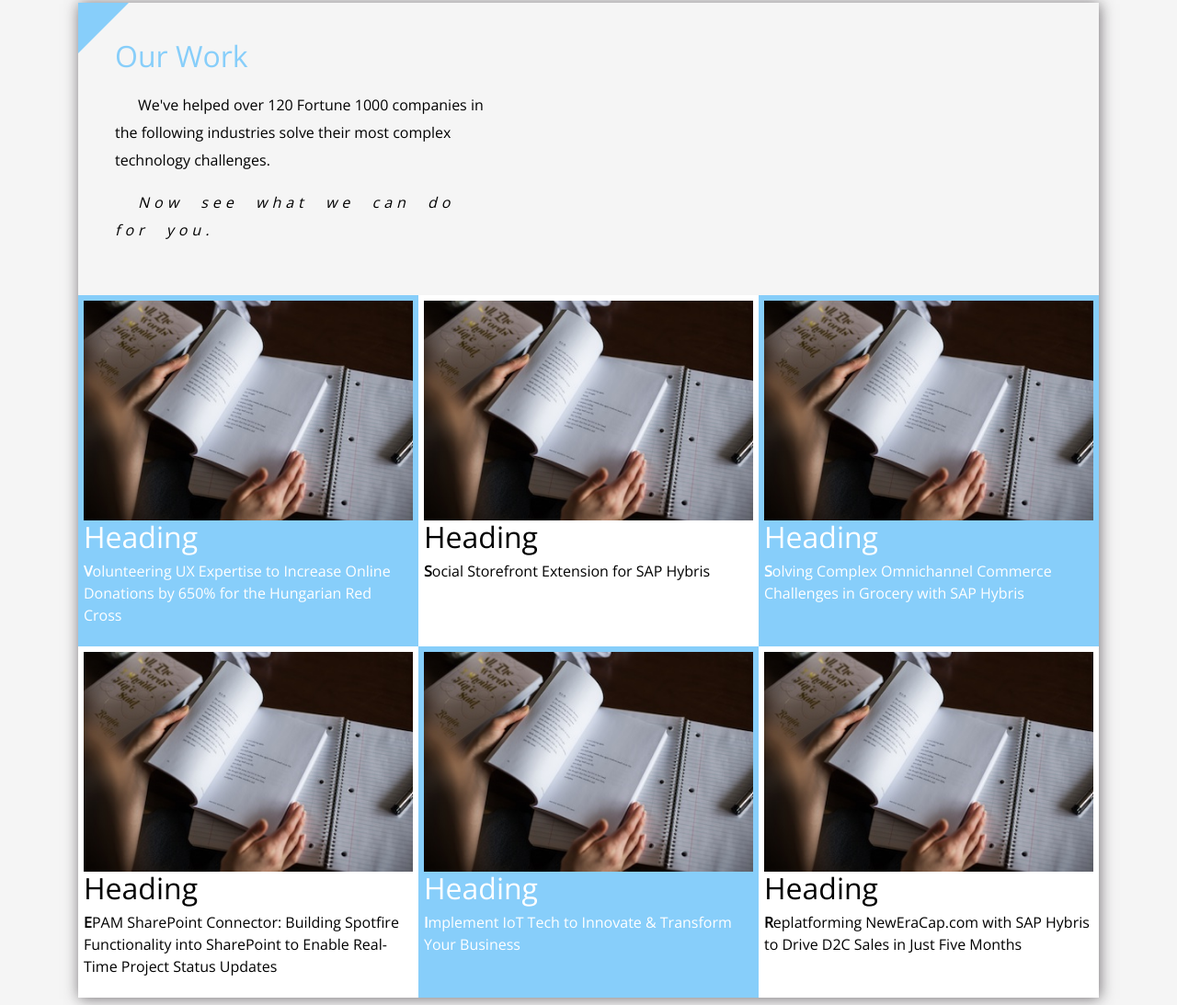
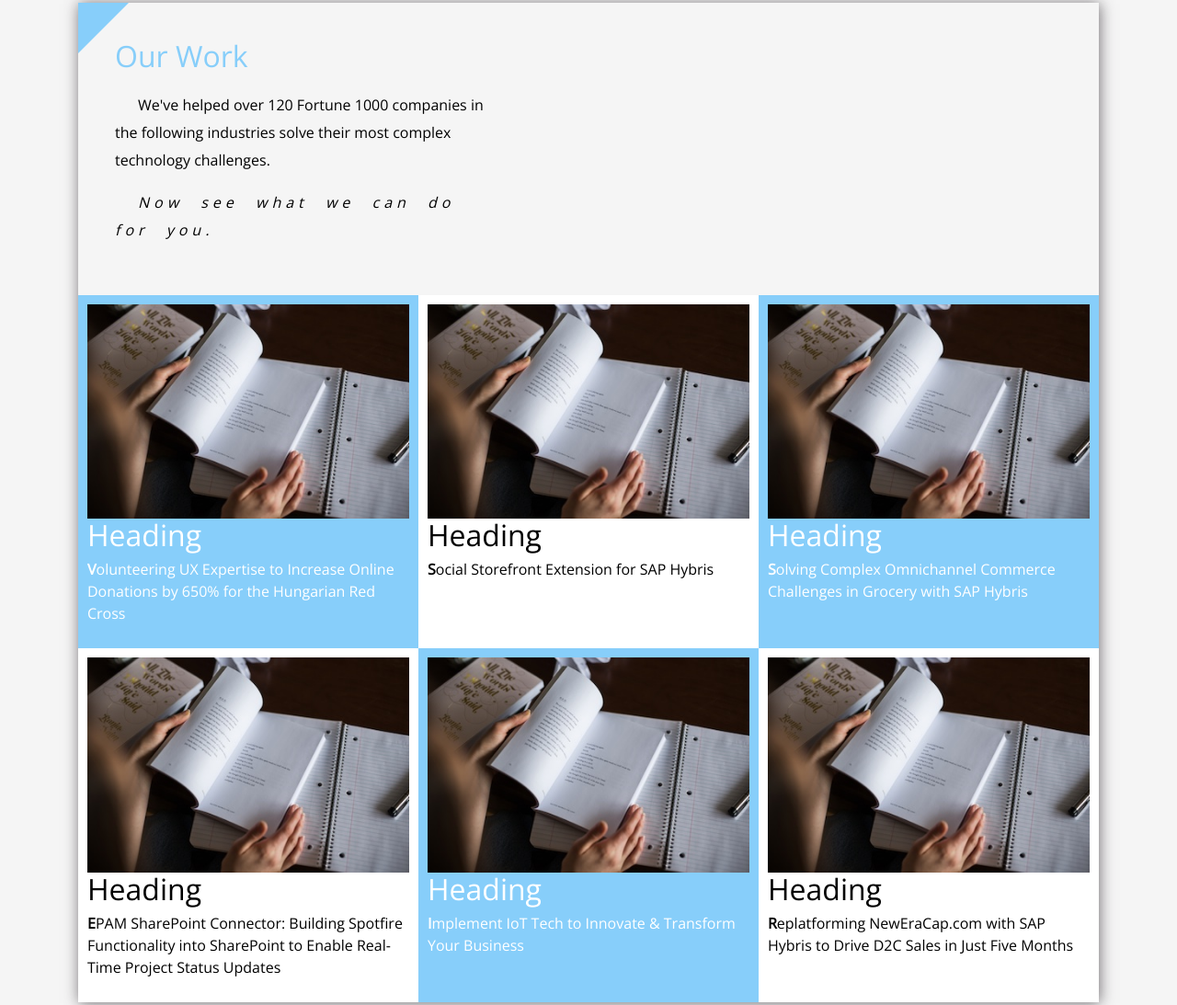
Before and after one commit to YukitoWeiss/FL-12, a plain HTML site: page FL12_HW2/homework/index.html in a window 1280 px wide. Shown: the part 2580-3673 px from the top of the page at 92% size. Drawn offline with nearby package versions, Linux system fonts and the light colour scheme.

Commit message:
add FL12_HW2

```diff
--- a/FL12_HW2/homework/css/style.css
+++ b/FL12_HW2/homework/css/style.css
@@ -101,12 +101,12 @@ section.blocks div.tm-content-box.flex-2-col {
 
 section.blocks div.tm-content-box ul li:nth-child(odd) {
   background-color: lightskyblue;
-  border: 6px solid lightskyblue;
+  border: 10px solid lightskyblue;
   color: white;
 }
 
 section.blocks div.tm-content-box ul li:nth-child(even) {
-  border: 6px solid white;
+  border: 10px solid white;
 }
 
 section.blocks div.tm-content-box ul li p::first-letter {
```
